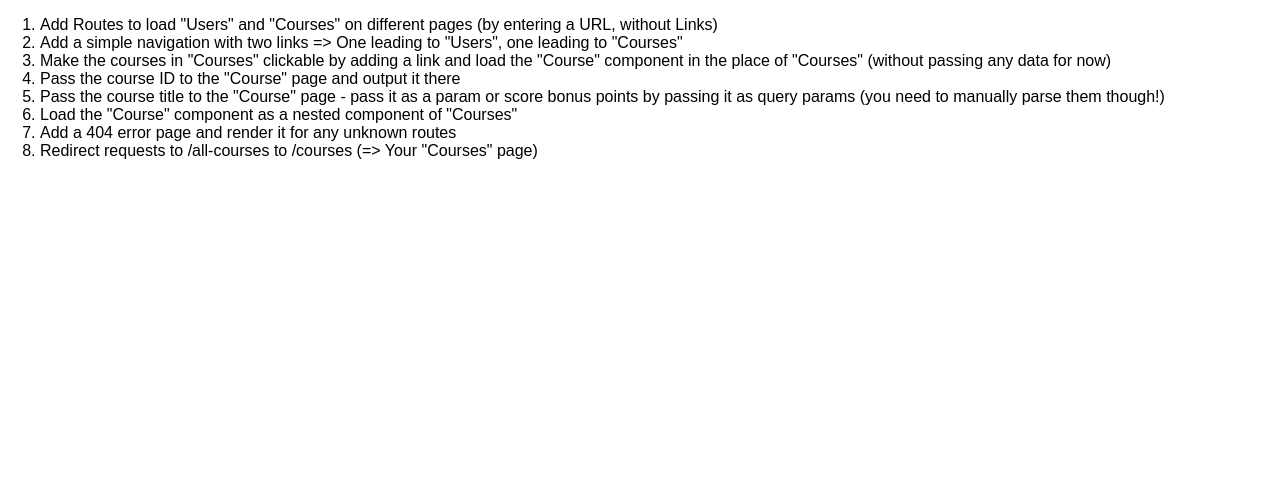
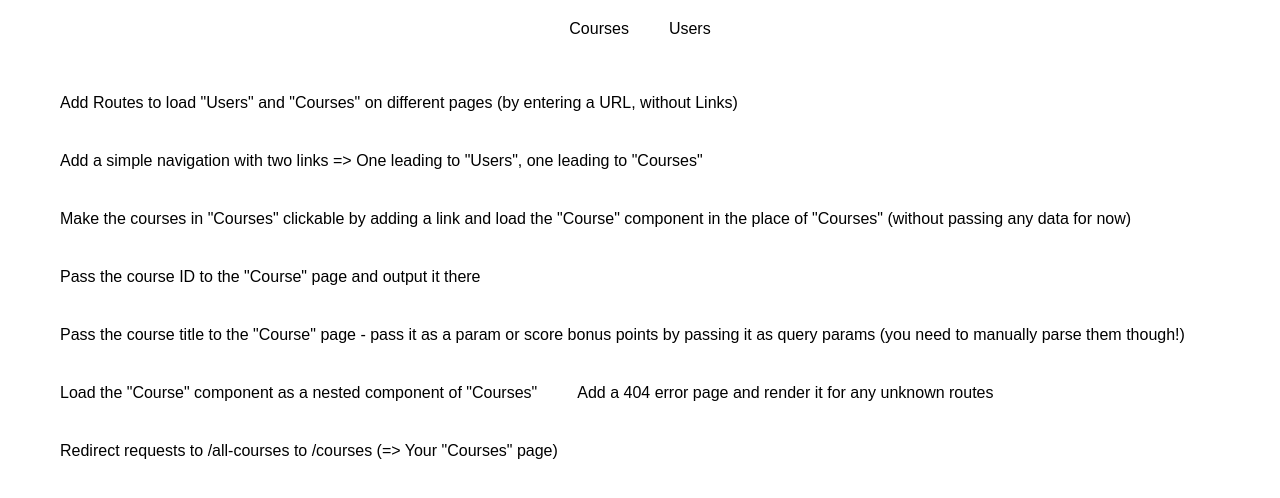
Before and after one commit to MadFarmer101/react-routting-assigment-udemy, a React (Create React App) app: page / in a window 1280 px wide. Shown: the top 498 px of the page. Built offline with nearby package versions, Linux system fonts and the light colour scheme.

Commit message:
Adds to NavLinks to Courses and Users routes

```diff
--- /dev/null
+++ b/src/App.css
@@ -0,0 +1,23 @@
+.App ul {
+  width: 100%;
+  list-style: none;
+  margin: 0;
+  padding: 0;
+  text-align: center;
+}
+
+.App li {
+  display: inline-block;
+  margin: 20px;
+}
+
+.App a {
+  text-decoration: none;
+  color: black;
+}
+
+.App a:hover,
+.App a:active,
+.App a.active {
+  color: #fa923f
+}
--- a/src/App.js
+++ b/src/App.js
@@ -1,13 +1,26 @@
 import React, { Component } from "react";
-import { BrowserRouter, Route } from "react-router-dom";
+import { BrowserRouter, Route, NavLink } from "react-router-dom";
 import Courses from "./containers/Courses/Courses";
 import Users from "./containers/Users/Users";
+import "./App.css"
 
 class App extends Component {
   render() {
     return (
       <BrowserRouter>
         <div className="App">
+          <header>
+            <nav>
+              <ul>
+                <li>
+                <NavLink to="/courses" exact>Courses</NavLink>
+                </li>
+                <li>
+                <NavLink to="/users">Users</NavLink>
+                </li>
+              </ul>
+            </nav>
+          </header>
           <Route path="/courses" exact component={Courses} />
           <Route path="/users" exact component={Users} />
           <ol style={{ textAlign: "left" }}>
```
Also changed, not shown: src/index.css (line endings or trailing spaces).
